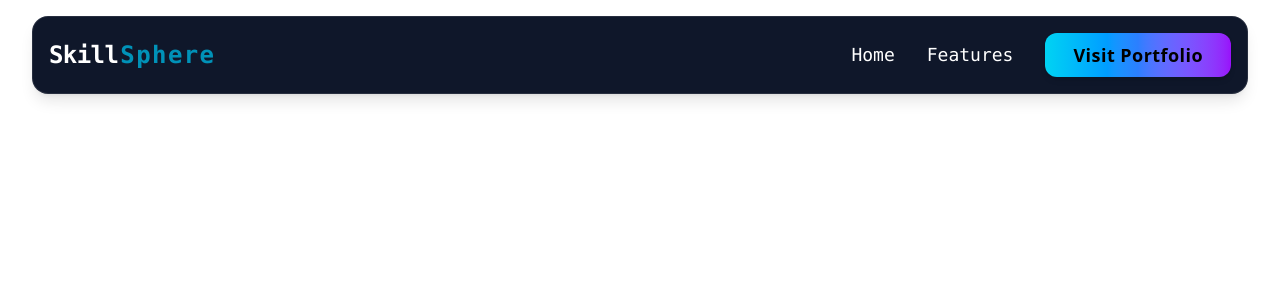
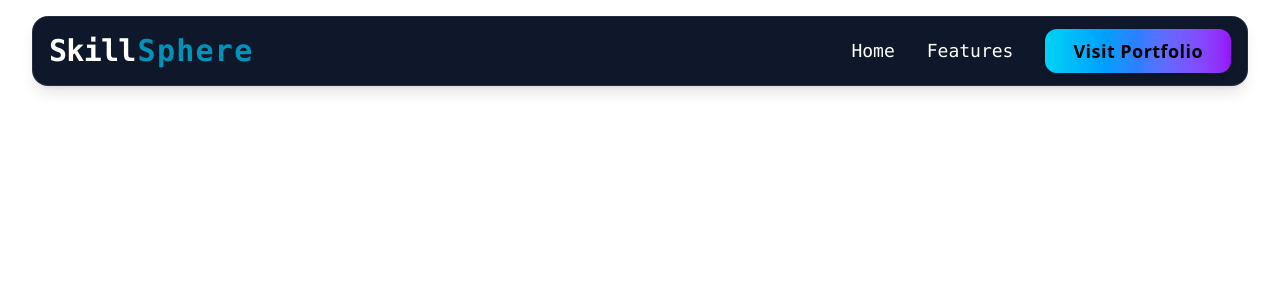
Before and after one commit to raushan-sinha/skills-sphere, a React (Vite) app: page / in a window 1280 px wide. Shown: the top 300 px of the page. Built offline with nearby package versions, Linux system fonts and the light colour scheme.

Commit message:
Updated padding and text size

```diff
--- a/src/components/layout/Navbar.jsx
+++ b/src/components/layout/Navbar.jsx
@@ -18,9 +18,9 @@ const Navbar = () => {
         <nav className="fixed top-4 w-[95%] left-1/2 -translate-x-1/2 bg-[#0f172a] text-white
                 z-50 shadow-lg rounded-2xl backdrop-blur-xl border border-white/10">
             {/* Desktop + Mobile container */}
-            <div className="max-w-7xl mx-auto flex items-center justify-between px-4 py-4">
+            <div className="max-w-7xl mx-auto flex items-center justify-between px-4 py-3">
                 {/* Logo */}
-                <h1 className="text-base sm:text-2xl font-bold font-mono tracking-tight cursor-pointer">
+                <h1 className="text-xl sm:text-3xl font-bold font-mono tracking-tight cursor-pointer">
                     {title.split('').map((char, idx) => (
                         <span key={idx} className={`${idx > 4 ? 'text-cyan-600 ml-0.5' : ''}`}>
                             {char}
```
